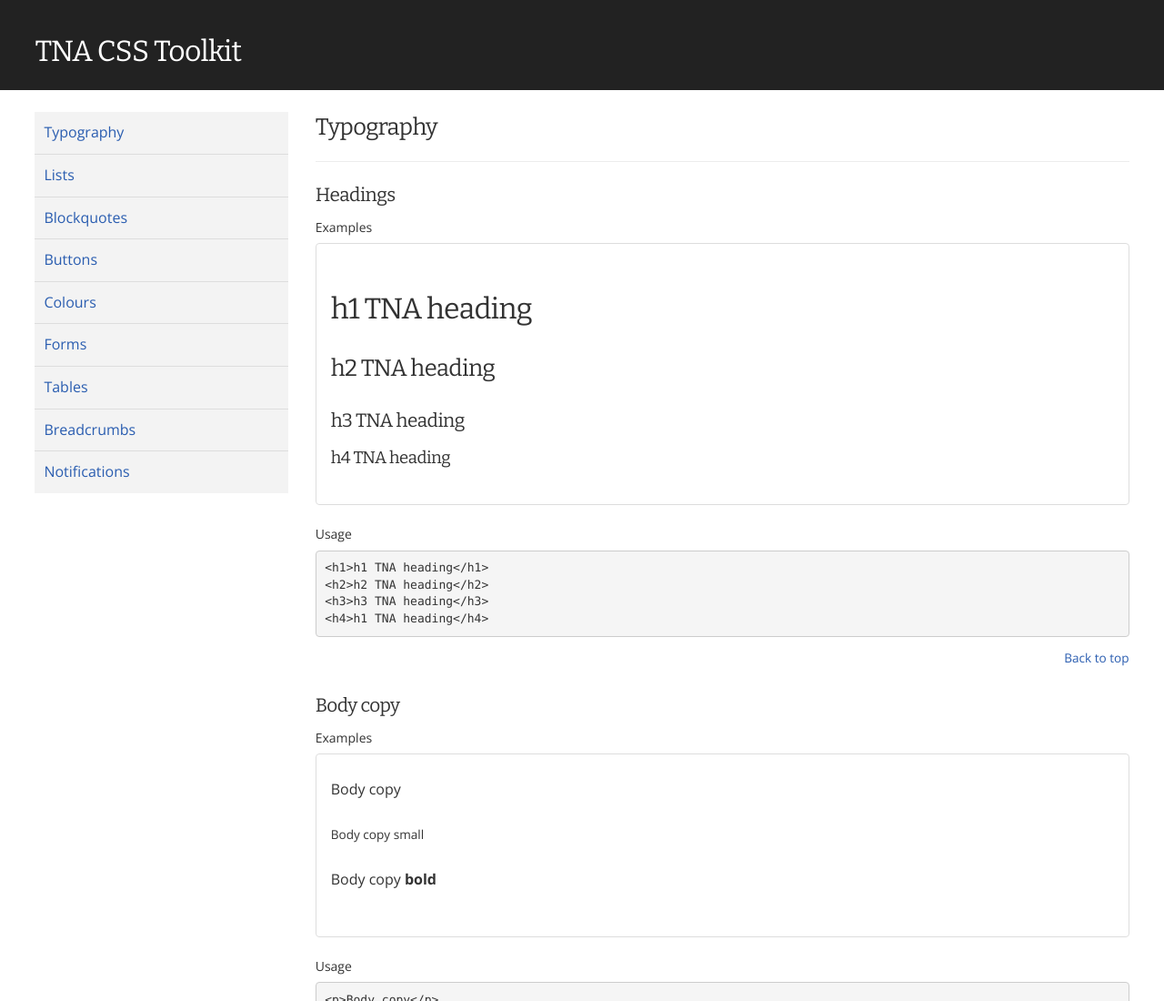
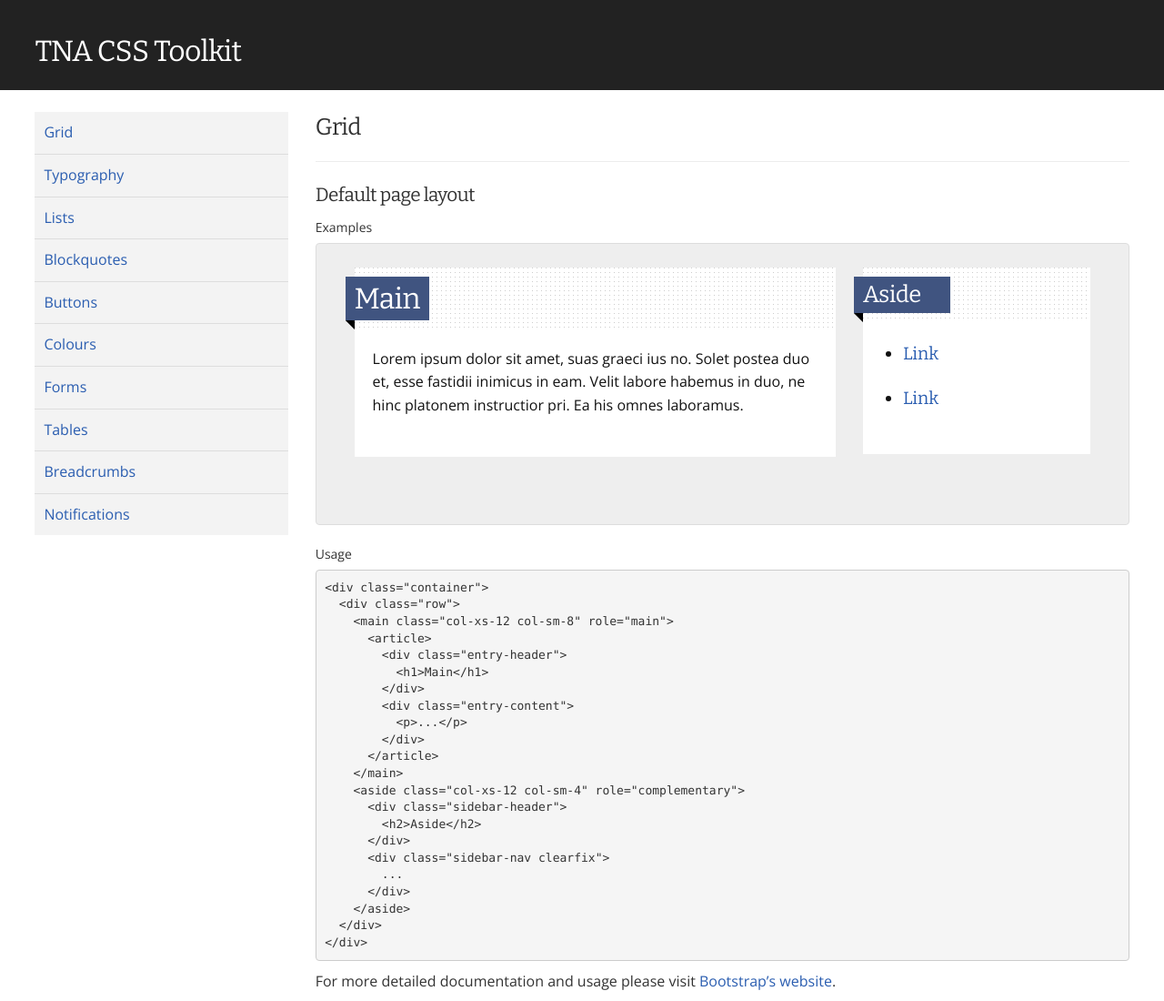
Before and after one commit to nationalarchives/tna-frontend-toolkit, a website: page index.html in a window 1280 px wide. Shown: the top 1100 px of the page at 91% size. Drawn offline with nearby package versions, Linux system fonts and the light colour scheme.

Commit message:
page layout

```diff
--- a/index.html
+++ b/index.html
@@ -31,6 +31,7 @@
 		<div class="col-md-3 sidebar" id="sidebar">
 
 				<ul class="no-bullet">
+					<li><a href="#grid">Grid</a></li>
 					<li><a href="#typography">Typography</a></li>
 					<li><a href="#lists">Lists</a></li>
 					<li><a href="#blockquotes">Blockquotes</a></li>
@@ -44,6 +45,71 @@
 
 		</div>
 		<div class="col-md-9" id="content">
+
+			<!--
+			GRID & LAYOUT
+			-->
+			<section id="grid">
+				<h2>Grid</h2>
+				<hr>
+				<h3>Default page layout</h3>
+				<h5>Examples</h5>
+				<div class="examples hue-grey-lighter">
+					<div class="container">
+						<div class="row">
+							<main class="col-xs-12 col-sm-8" role="main">
+								<article>
+									<div class="entry-header">
+										<h1>Main</h1>
+									</div>
+									<div class="entry-content">
+										<p>Lorem ipsum dolor sit amet, suas graeci ius no. Solet postea duo et, esse fastidii inimicus in eam. Velit labore habemus in duo, ne hinc platonem instructior pri. Ea his omnes laboramus.</p>
+									</div>
+								</article>
+							</main>
+							<aside class="col-xs-12 col-sm-4" role="complementary">
+								<div class="sidebar-header">
+									<h2>Aside</h2>
+								</div>
+								<div class="sidebar-nav clearfix">
+									<ul class="sibling">
+										<li><a href="#">Link</a></li>
+										<li><a href="#">Link</a></li>
+									</ul>
+								</div>
+							</aside>
+						</div>
+					</div>
+				</div>
+				<h5>Usage</h5>
+				<!-- Code example -->
+
+<pre><code>&lt;div class="container"&gt;
+  &lt;div class="row"&gt;
+    &lt;main class="col-xs-12 col-sm-8" role="main"&gt;
+      &lt;article&gt;
+        &lt;div class="entry-header"&gt;
+          &lt;h1&gt;Main&lt;/h1&gt;
+        &lt;/div&gt;
+        &lt;div class="entry-content"&gt;
+          &lt;p&gt;...&lt;/p&gt;
+        &lt;/div&gt;
+      &lt;/article&gt;
+    &lt;/main&gt;
+    &lt;aside class="col-xs-12 col-sm-4" role="complementary"&gt;
+      &lt;div class="sidebar-header"&gt;
+        &lt;h2&gt;Aside&lt;/h2&gt;
+      &lt;/div&gt;
+      &lt;div class="sidebar-nav clearfix"&gt;
+        ...
+      &lt;/div&gt;
+    &lt;/aside&gt;
+  &lt;/div&gt;
+&lt;/div&gt;</code></pre>
+
+				<!-- Code example end -->
+				<p>For more detailed documentation and usage please visit <a href="http://getbootstrap.com/css/#grid" target="_blank" rel="noopener noreferrer">Bootstrap’s website</a>.</p>
+				<p class="text-right"><a href="#header"><small>Back to top</small></a></p>
 
 			<!--
 			TYPOGRAPHY
--- a/sass/_sidebar.scss
+++ b/sass/_sidebar.scss
@@ -30,7 +30,7 @@
   }
   .sidebar-nav {
     background-color: #fff;
-    padding: 20px 0 0 20px;
+    padding: 20px 0 1em 20px;
   }
   .sidebar-contact {
     background-color: #fff;
--- a/tna-base.css
+++ b/tna-base.css
@@ -3060,7 +3060,7 @@
     background: url(img/heading-flourish.png) no-repeat bottom left; }
   aside .sidebar-nav {
     background-color: #fff;
-    padding: 20px 0 0 20px; }
+    padding: 20px 0 1em 20px; }
   aside .sidebar-contact {
     background-color: #fff;
     padding: 20px 0 20px 20px; }
```
Also changed, not shown: 2 other files.
